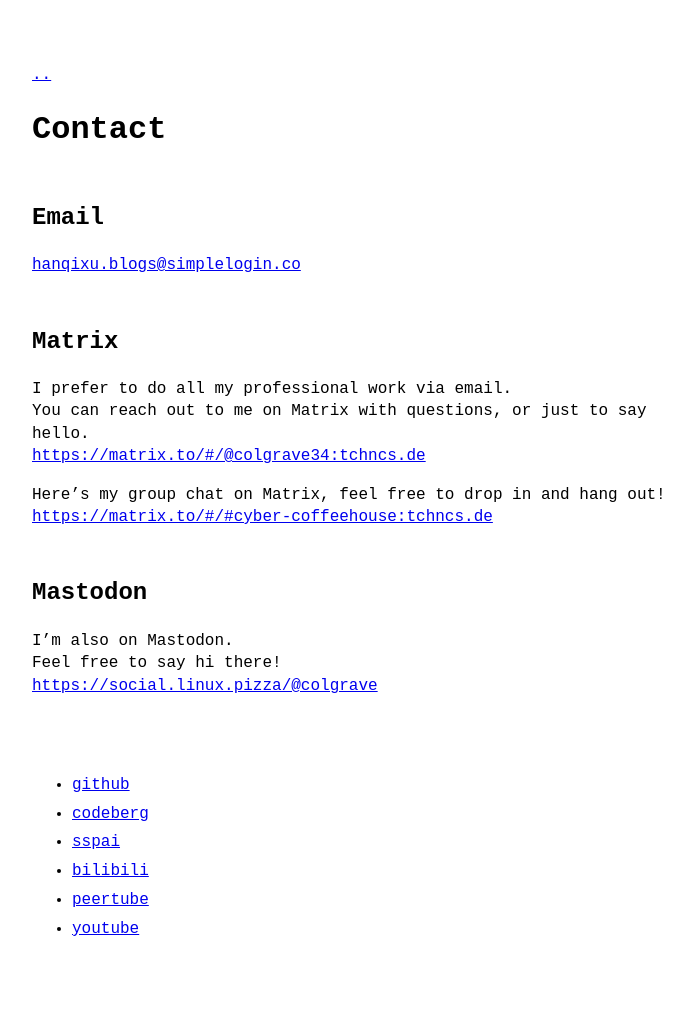
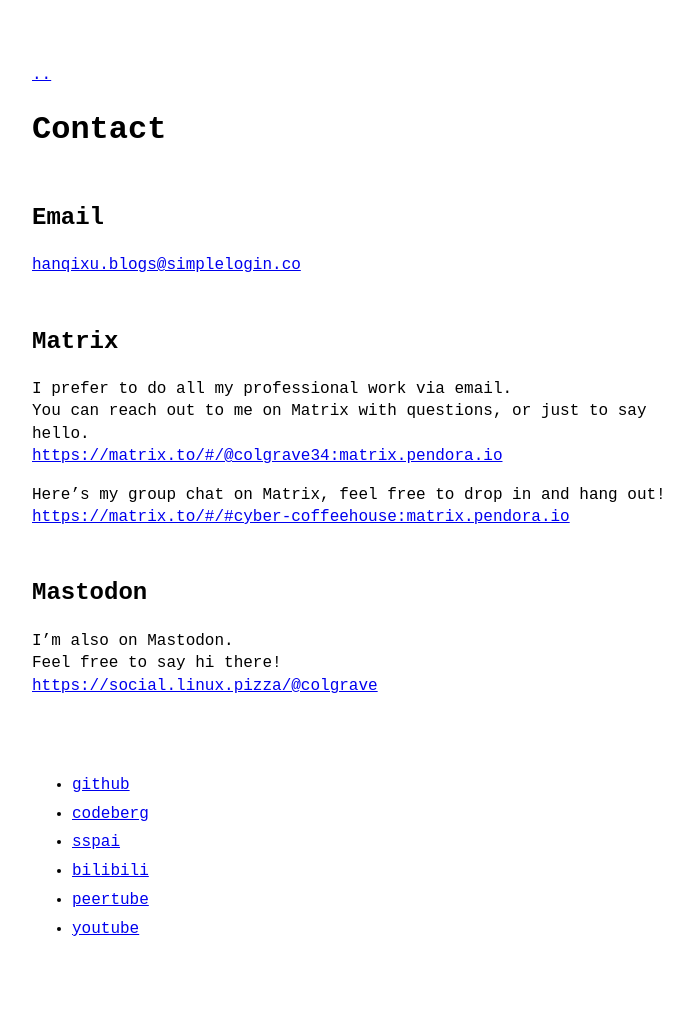
Before and after one commit to colgrave34/colgrave34.github.io, a Jekyll site: the page built from contact.md, in a window 1280 px wide. Shown: the whole page, without its empty margins (288-981 px from the left). Built offline with Jekyll 4.4.1, drawn with Linux system fonts in a browser that asks for light colours; some of the changed lines change nothing that is shown.

Commit message:
Update Matrix addresses

```diff
--- a/contact.md
+++ b/contact.md
@@ -9,10 +9,10 @@
 ## Matrix
 I prefer to do all my professional work via email.
 You can reach out to me on Matrix with questions, or just to say hello.
-[https://matrix.to/#/@colgrave34:tchncs.de](https://matrix.to/#/@colgrave34:tchncs.de)
+[https://matrix.to/#/@colgrave34:matrix.pendora.io](https://matrix.to/#/@colgrave34:matrix.pendora.io)
 
 Here's my group chat on Matrix, feel free to drop in and hang out!
-[https://matrix.to/#/#cyber-coffeehouse:tchncs.de](https://matrix.to/#/#cyber-coffeehouse:tchncs.de)
+[https://matrix.to/#/#cyber-coffeehouse:matrix.pendora.io](https://matrix.to/#/#cyber-coffeehouse:matrix.pendora.io)
 
 ## Mastodon
 I'm also on Mastodon.
```
